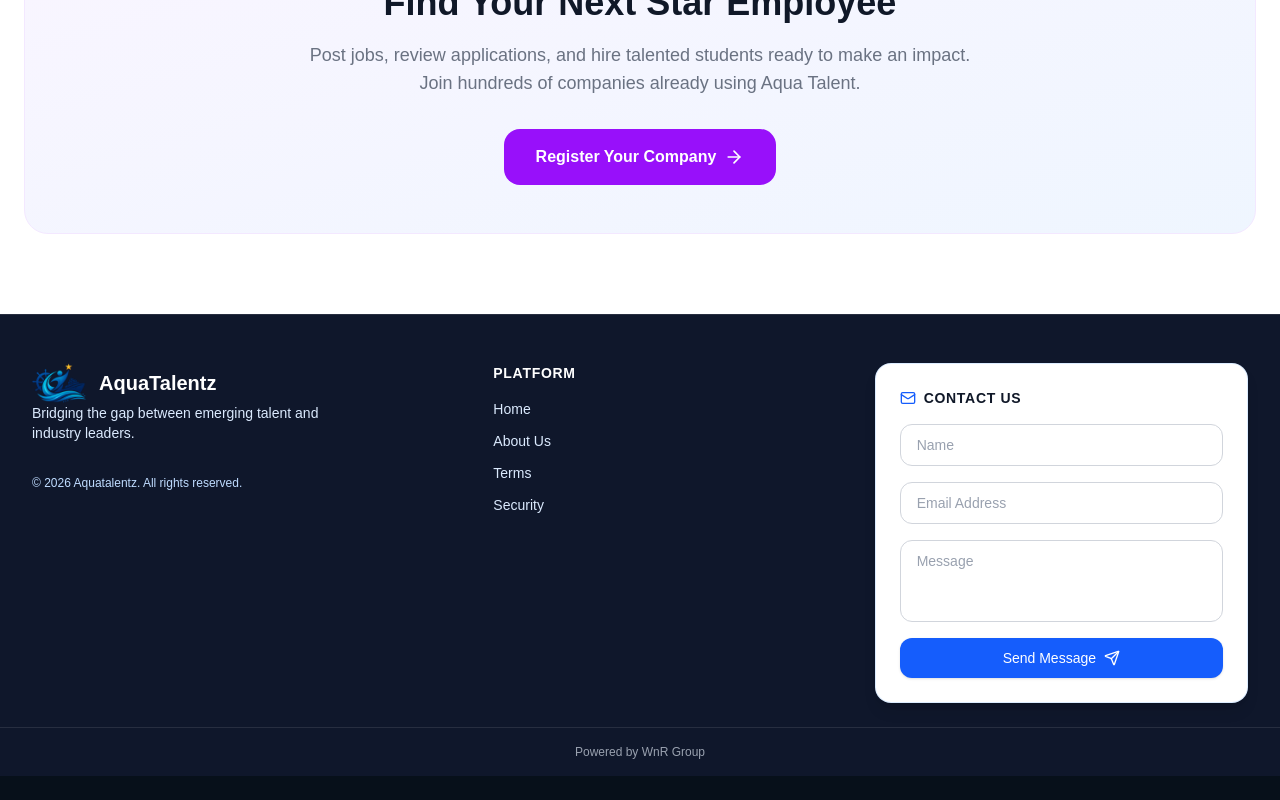
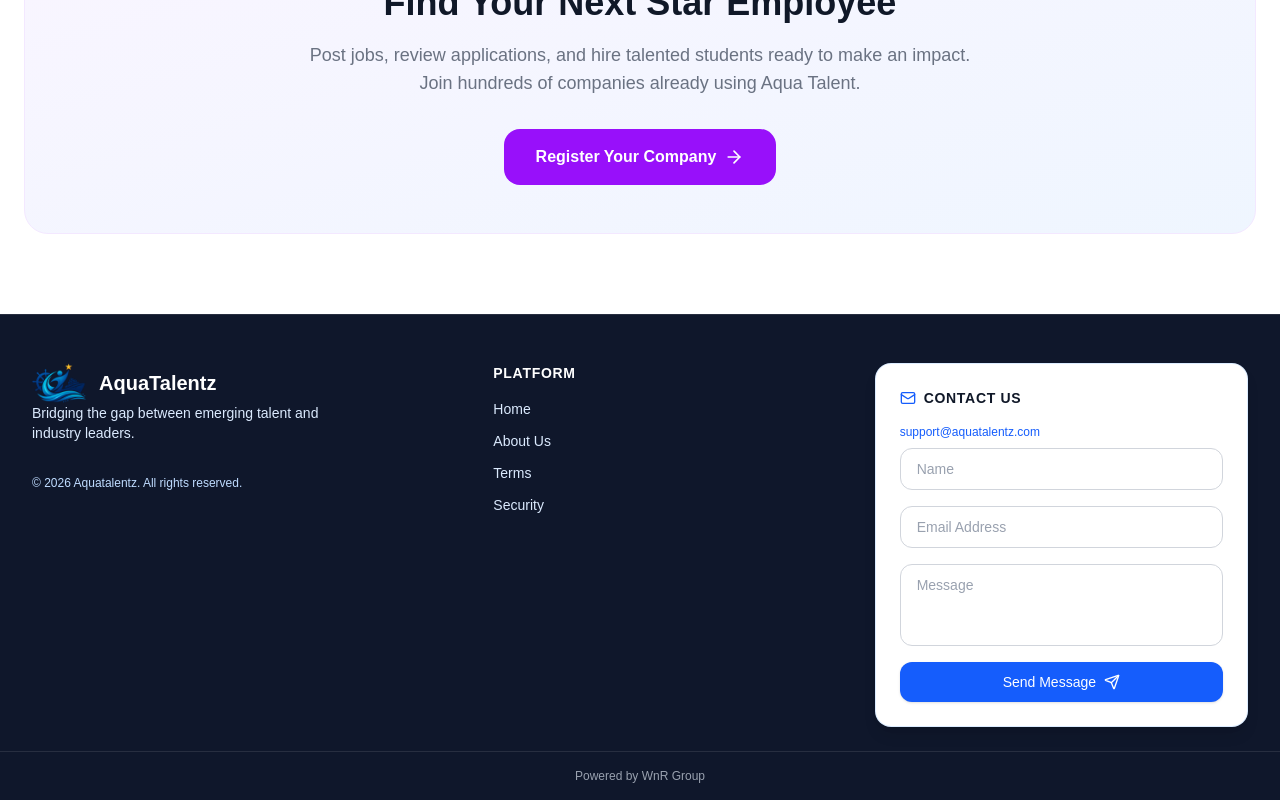
Before and after one commit to wnr-group/aqua-talent-client, a React (Vite) app: page / in a window 1280 px wide. Shown: the part 2037-2837 px from the top of the page. Before the commit the page ends 2813 px from the top, so only its background shows below. Built offline with nearby package versions, Linux system fonts and the light colour scheme; no server answers.

Commit message:
feat: show support@ email visibly in footer contact section

```diff
--- a/src/components/layout/Footer.tsx
+++ b/src/components/layout/Footer.tsx
@@ -62,6 +62,9 @@
                         <h3 className="text-sm font-bold text-gray-900 uppercase tracking-wider mb-4 flex items-center gap-2">
                             <Mail className="w-4 h-4 text-blue-600" /> Contact Us
                         </h3>
+                        <p className="text-xs text-gray-500 mb-2">
+                            <a href="mailto:support@aquatalentz.com" className="text-blue-600 hover:underline">support@aquatalentz.com</a>
+                        </p>
                         <form onSubmit={handleSubmit} className="space-y-4">
                             <Input
                                 required
```
